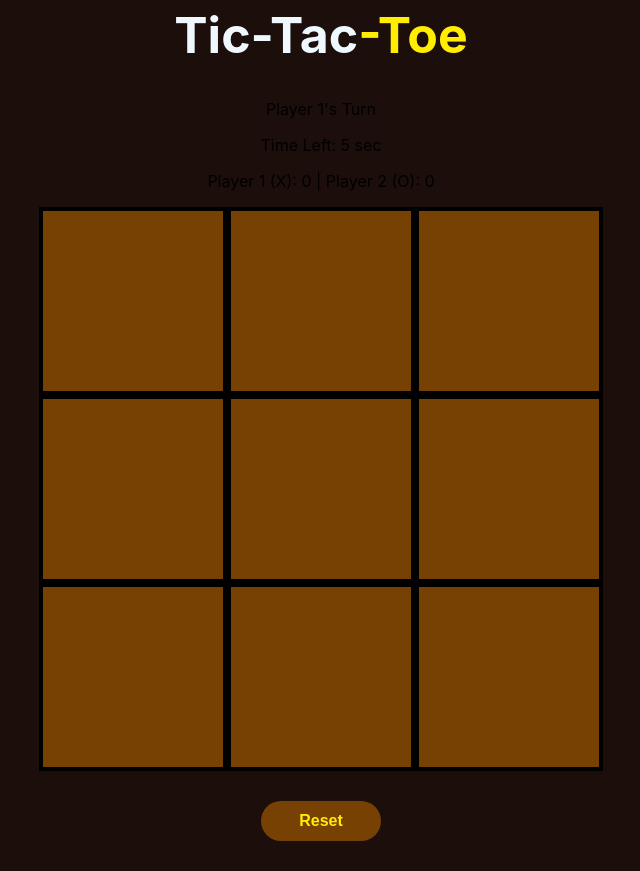
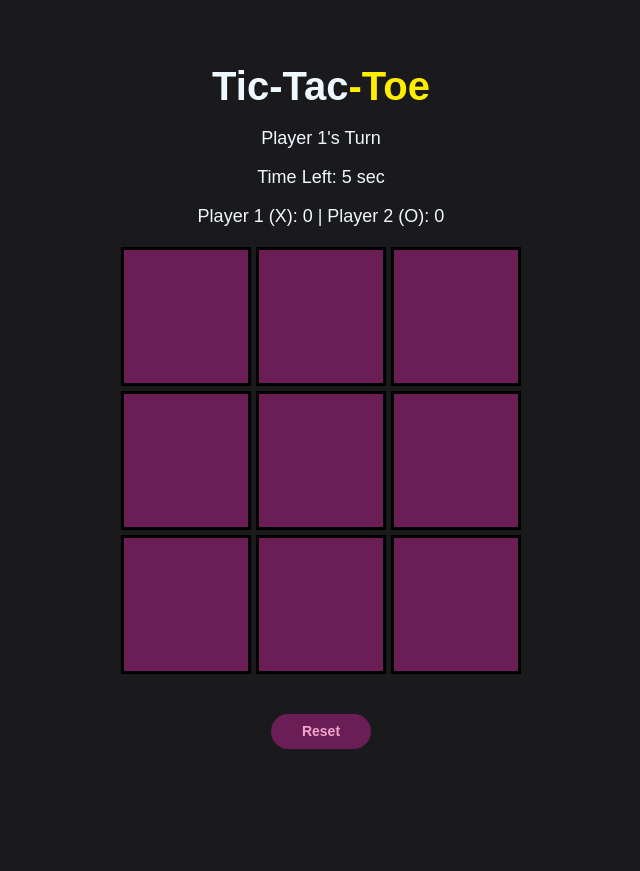
Before and after one commit to Shree-vathsan/Tic-Tac-Toe, a React (Create React App) app: page / in a window 1280 px wide. Shown: the whole page, without its empty margins (319-959 px from the left). After the commit the page ends 800 px from the top, so only its background shows below. Built offline with nearby package versions, Linux system fonts and the light colour scheme.

Commit message:
Update TicTacToe.css

```diff
--- a/src/Components/TicTacToe/TicTacToe.css
+++ b/src/Components/TicTacToe/TicTacToe.css
@@ -1,54 +1,122 @@
+/* General styles */
+body {
+  margin: 0;
+  padding: 0;
+  background-color: #1A1A1D;
+  color: white;
+  font-family: Arial, sans-serif;
+  display: flex;
+  justify-content: center;
+  align-items: center;
+  min-height: 100vh;
+}
+
 .container {
   text-align: center;
+  margin: 0 auto;
+  max-width: 100%;
+  padding: 10px;
 }
+
 .title {
-    margin-top: 5px; /* Reduced margin */
+  margin: 10px auto;
   color: aliceblue;
-    font-size: 50px;
+  font-size: 40px;
+  line-height: 1.2;
   display: flex;
   justify-content: center;
   align-items: center;
 }
+
 .title span {
   color: #ffee00;
 }
+
 .reset {
-    width: 120px;
-    height: 40px;
+  width: 100px;
+  height: 35px;
   border: none;
   outline: none;
   cursor: pointer;
-    border-radius: 40px;
-    background: #774103;
-    font-size: 16px;
-    color: #ffee00;
+  border-radius: 20px;
+  background: #6A1E55;
+  font-size: 14px;
+  color: #f4a5cc;
   font-weight: bold;
-    margin-top: 20px; /* Adjusted margin */
-    margin-bottom: 30px; /* Adjusted margin */
+  margin-top: 20px;
 }
+
+.board {
+  display: grid;
+  grid-template-columns: repeat(3, 1fr);
+  gap: 5px;
+  width: 90vw; /* Make the board responsive */
+  max-width: 400px; /* Limit size on larger screens */
+  margin: 20px auto;
+}
+
 .boxes {
   display: flex;
-    height: 180px;
-    width: 180px;
-    background: #774103;
-    border: 4px solid #000000;
-    border-radius: 0px;
+  justify-content: center;
+  align-items: center;
+  background: #6A1E55;
+  border: 3px solid #000000;
+  height: calc(90vw / 3); /* Responsive square boxes */
+  max-height: 133px; /* Limit size on larger screens */
+  max-width: 133px;
+  font-size: 24px;
   cursor: pointer;
 }
-  .board {
-    height: auto; /* Adjusted for responsiveness */
-    width: 564px;
-    display: grid;
-    grid-template-columns: repeat(3, 1fr);
-    margin: 10px auto; /* Reduced vertical margin */
+
+.boxes img {
+  max-height: 80%;
+  max-width: 80%;
 }
-  .boxes img {
-    margin: 30px 30px;
+
+.highlight {
+  background-color: yellow !important;
 }
+
+.info {
+  color: aliceblue;
+  font-size: 18px;
+  margin: 10px 0;
+}
+
 .title img {
-    padding: 20px 20px;
-    height: 50px;
+  padding: 0 10px;
+  height: 30px;
 }
-  .boxes.highlight {
-    background-color: yellow;
+
+/* Responsive Design */
+@media (max-width: 768px) {
+  .title {
+    font-size: 32px;
   }
+
+  .reset {
+    width: 90px;
+    height: 30px;
+    font-size: 12px;
+  }
+
+  .info {
+    font-size: 16px;
+  }
+}
+
+@media (max-width: 480px) {
+  .title {
+    font-size: 24px;
+  }
+
+  .reset {
+    width: 80px;
+    height: 28px;
+    font-size: 10px;
+  }
+
+  .info {
+    font-size: 14px;
+  }
+}
```
Lines whose indentation alone changed are shown as unchanged.
